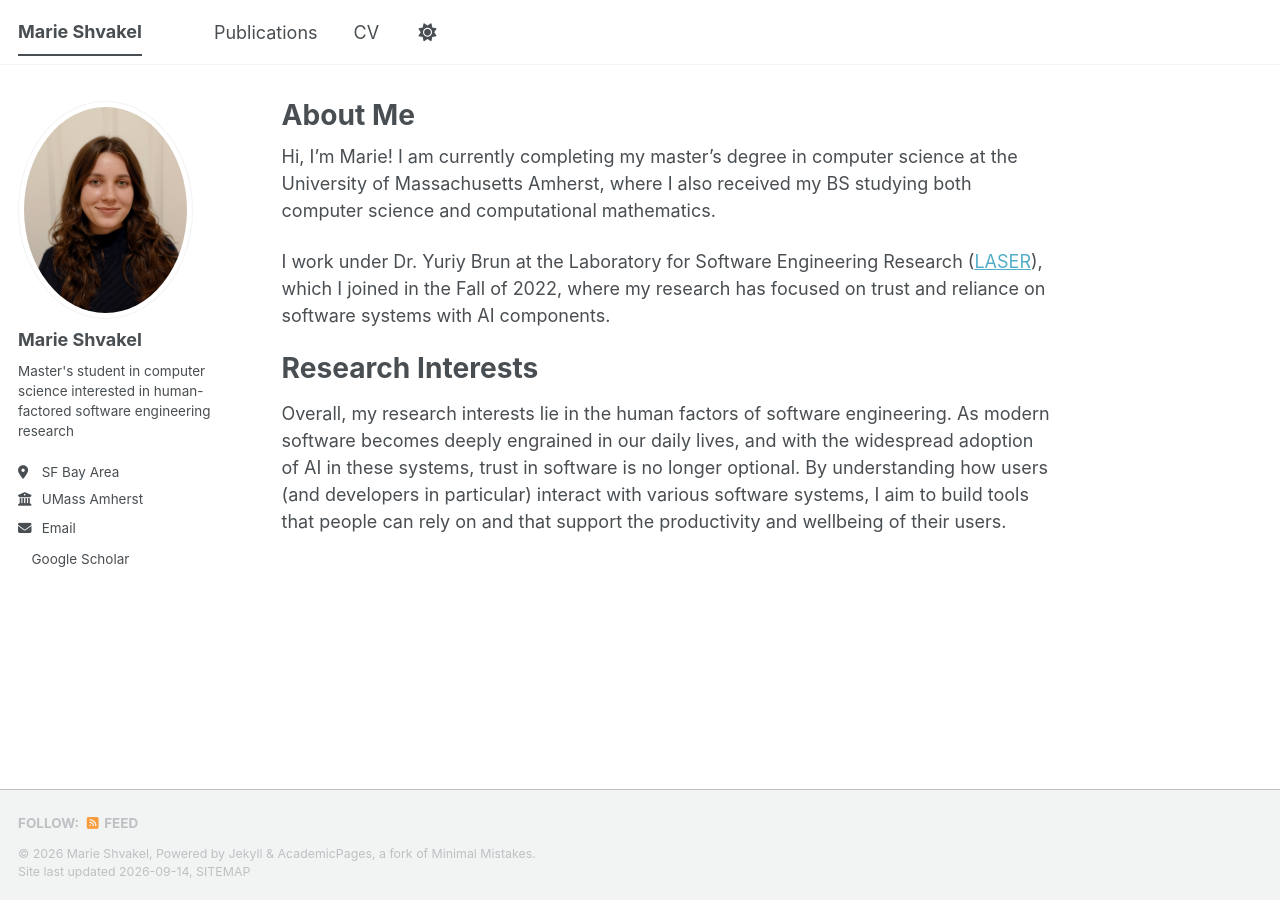
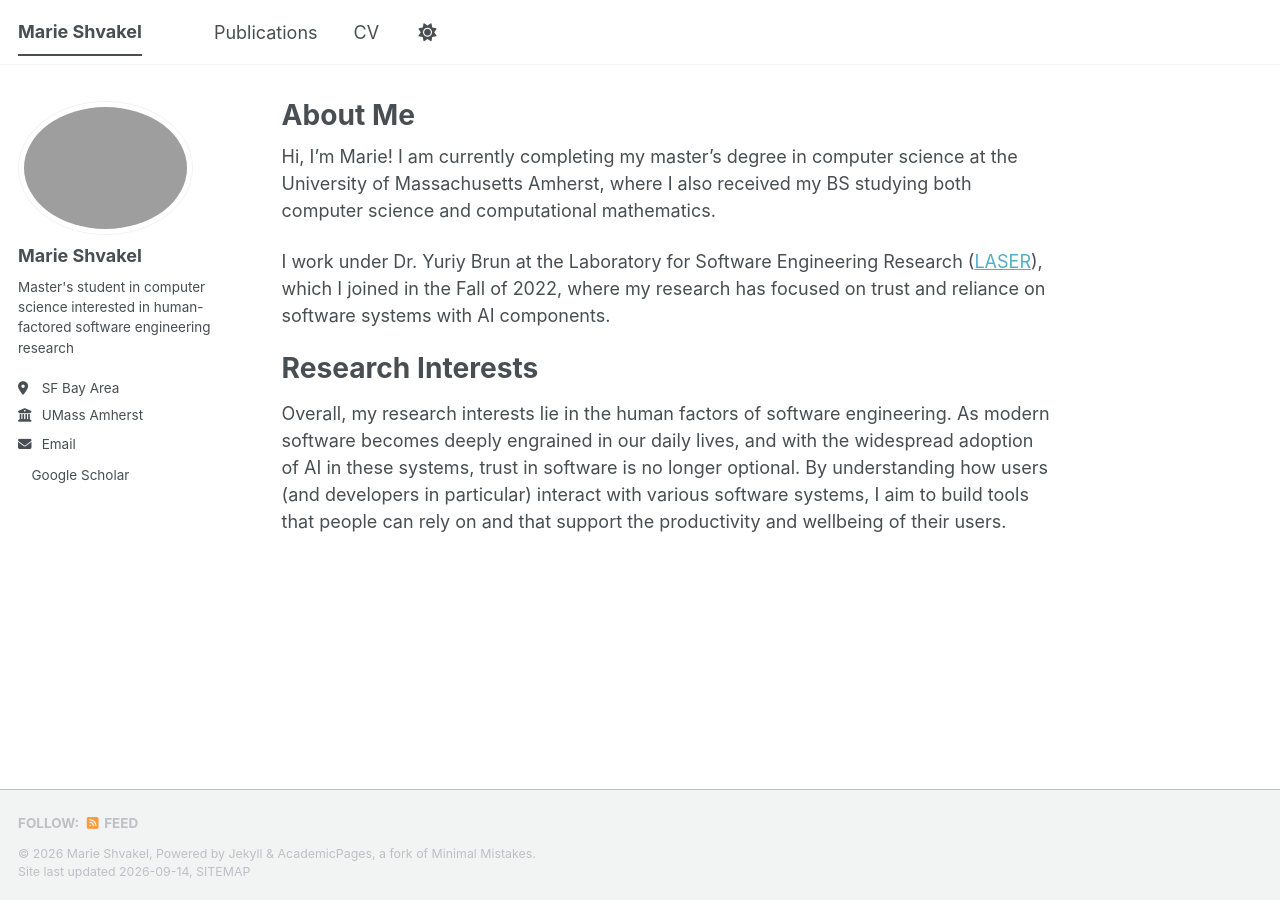
Before and after one commit to MShvakel/MShvakel.github.io, a Jekyll site: the page built from _pages/about.md, in a window 1280 px wide. Built offline with Jekyll 4.4.1, drawn with Linux system fonts in a browser that asks for light colours; a style sheet for code colours, icons or effects is not loaded.

Commit message:
Update author avatar in configuration file

```diff
--- a/_config.yml
+++ b/_config.yml
@@ -23,7 +23,7 @@ repository               : "academicpages/MShvakel.github.io"
 #               Additional customization can be done by editing /_includes/author-profile.html
 author:
   # Biographic information
-  avatar           : "profilepic2.jpeg"
+  avatar           : "profilepicblue.jpeg"
   name             : "Marie Shvakel"
   pronouns         : # example: "she/her"
   bio              : "Master's student in computer science interested in human-factored software engineering research"
```
